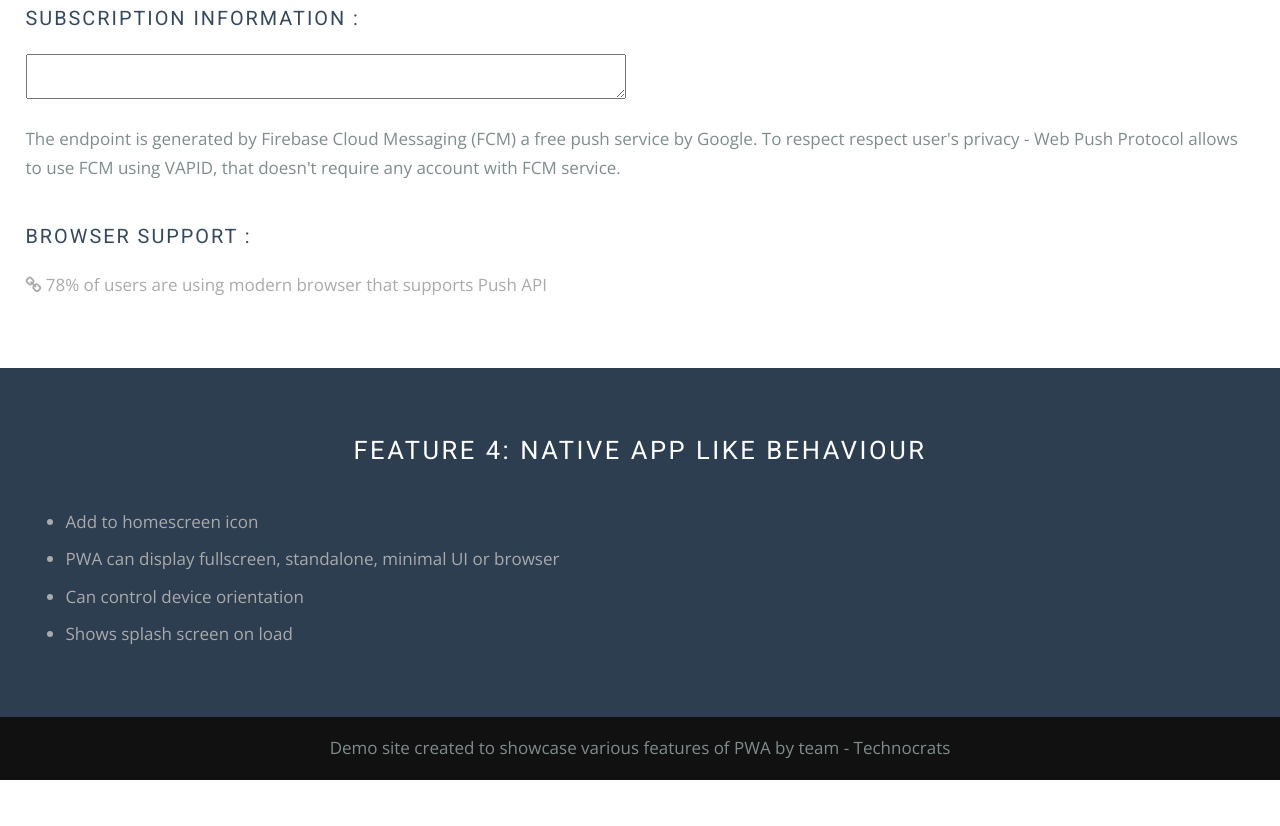
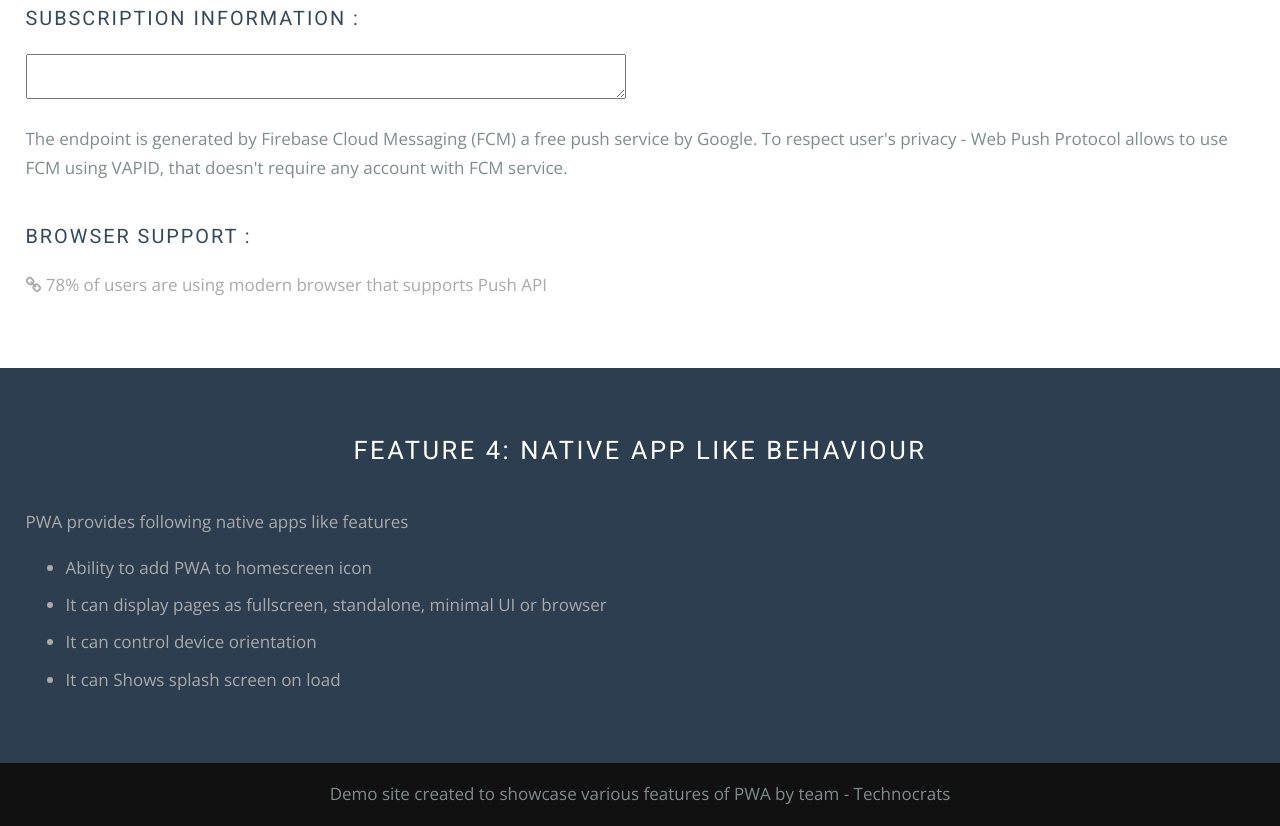
Before and after one commit to davidsekar/pwa-sample, a website built with webpack: page src/index.html in a window 1280 px wide. Shown: the part 4340-5166 px from the top of the page. Before the commit the page ends 5120 px from the top, so only its background shows below. Built offline with nearby package versions, Linux system fonts and the light colour scheme.

Commit message:
Fix typos and rephrase feature 4 content

```diff
--- a/src/index.html
+++ b/src/index.html
@@ -207,7 +207,7 @@
           <h3 class="content-head">Subscription Information :</h3>
           <textarea name="push-channel-detail" id="push-channel-detail" class="push-channel-detail"></textarea>
           <p>The endpoint is generated by Firebase Cloud Messaging (FCM) a free push service by Google. To respect
-            respect user's privacy - Web Push Protocol allows to use FCM using VAPID, that doesn't require any account
+            user's privacy - Web Push Protocol allows to use FCM using VAPID, that doesn't require any account
             with FCM service.</p>
           <h3 class="content-head">Browser Support :</h3>
           <p>
@@ -223,11 +223,12 @@
       <h2 class="content-head content-head-ribbon is-center">Feature 4: Native app like behaviour</h2>
       <div class="pure-g">
         <div class="l-box-lrg pure-u-1">
+          <p>PWA provides following native apps like features</p>
           <ul class="styled-list">
-            <li>Add to homescreen icon</li>
-            <li>PWA can display fullscreen, standalone, minimal UI or browser</li>
-            <li>Can control device orientation</li>
-            <li>Shows splash screen on load</li>
+            <li>Ability to add PWA to homescreen icon</li>
+            <li>It can display pages as fullscreen, standalone, minimal UI or browser</li>
+            <li>It can control device orientation</li>
+            <li>It can Shows splash screen on load</li>
           </ul>
         </div>
       </div>
```
